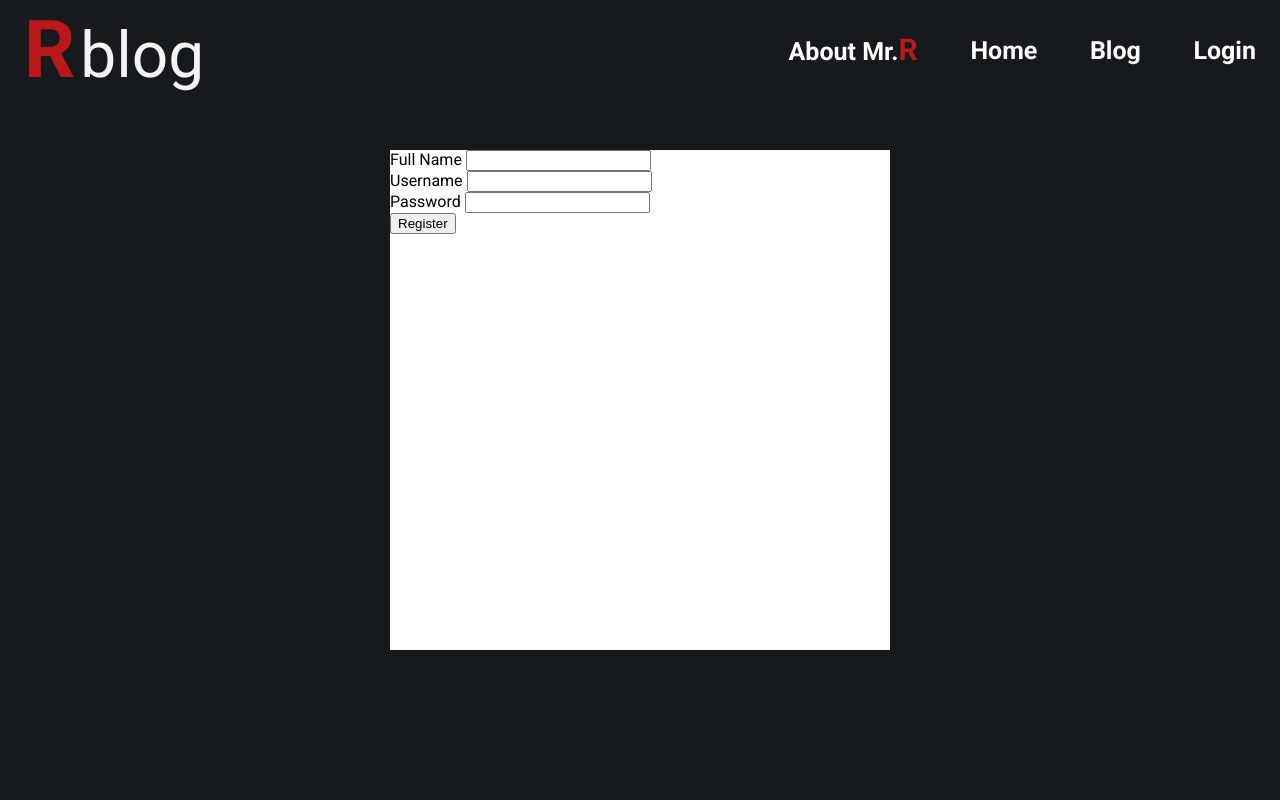
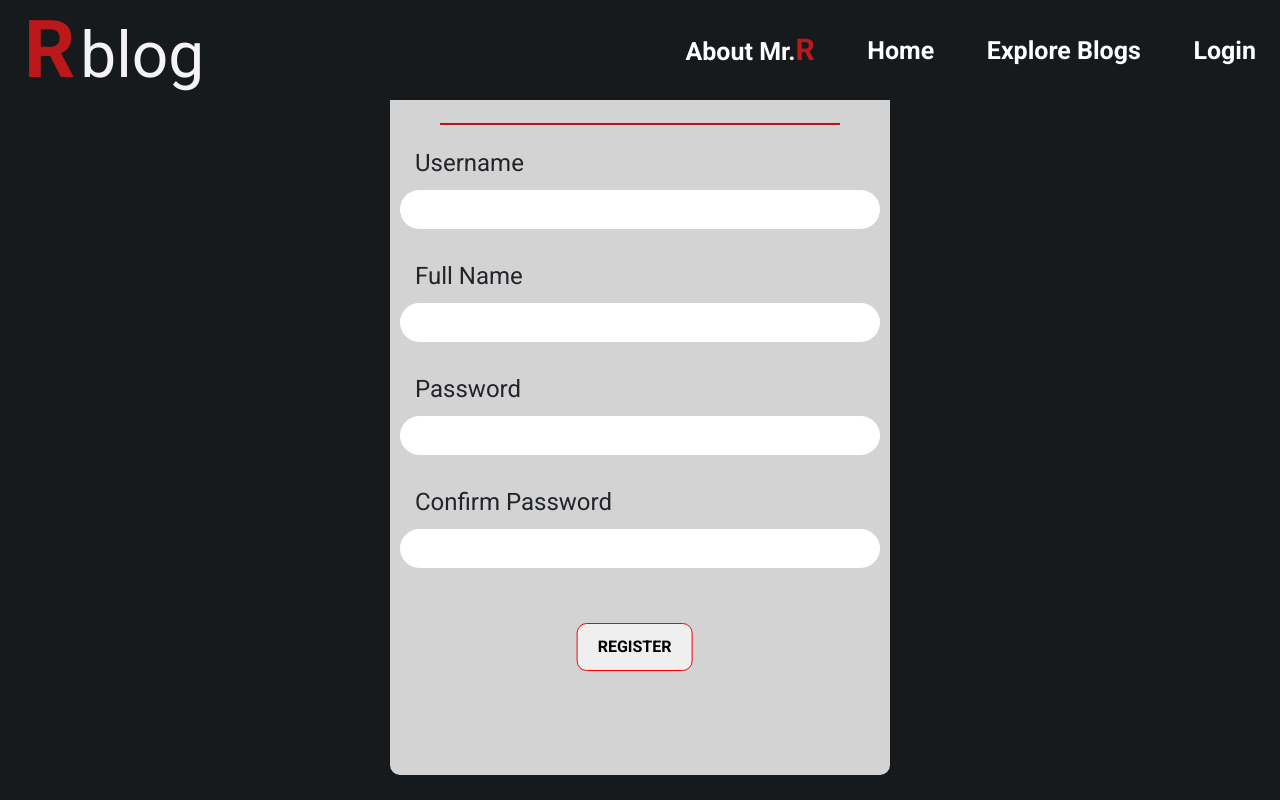
Before and after one commit to rashadaziz/theRblog, a Django app: page /user/register/ in a window 1280 px wide. Run offline with Django 3.2, Linux system fonts and the light colour scheme.

Commit message:
final touches

```diff
--- a/main/static/js/profile.js
+++ b/main/static/js/profile.js
@@ -14,7 +14,7 @@ function main() {
   }, 3000);
   setTimeout(() => {
     allowScrollDown();
-  }, 0); // change in production
+  }, 6000); // change in production
 }
 function allowScrollDown() {
   document.querySelectorAll(".scroll-down h1").forEach((el) => {
--- a/main/templates/base.html
+++ b/main/templates/base.html
@@ -25,8 +25,13 @@
                 <a href="/" class="mynav-link">Home</a>
             </div>
             <div class="mynav-item">
-                <a href="/blog/explore/" class="mynav-link">Blog</a>
+                <a href="/blog/explore/" class="mynav-link">Explore Blogs</a>
             </div>
+            {% if request.user.is_staff %}
+            <div class="mynav-item">
+                <a href="/blog/builder/" class="mynav-link">Post a Blog</a>
+            </div>
+            {% endif %}
             {% if not request.user.is_authenticated %}
             <div class="mynav-item">
                 <a href="/user/login/" class="mynav-link">Login</a>
--- a/user/static/css/register.css
+++ b/user/static/css/register.css
@@ -1,10 +1,107 @@
 form {
     display: block;
     width: 500px;
-    height: 500px;
-    background-color: white;
+    height: 1000px;
+    background-color: var(--myternary);
     position: absolute;
     top: 50%;
     left: 50%;
     transform: translate(-50%, -50%);
+    border-radius: 10px;
 }
+
+.h1 {
+   text-align: center;
+   margin: 25px 0;
+}
+
+hr {
+    height: 1px;
+    background-color: var(--mysecondary);
+    width: 80%;
+}
+
+.my-input-group {
+    width: 100%;
+    padding: 10px;
+}
+.my-input-group input {
+    padding: 10px;
+    width: 100%;
+    border-radius: 20px;
+    margin: 15px 0;
+    border: none;
+}
+.my-input-group label {
+    font-size: 1.5em;
+    margin-left: 15px;
+}
+.my-button {
+    transform: translateX(-15%);
+    text-decoration: none;
+    color: black;
+    font-weight: bold;
+    border: 1px solid red;
+    margin-left: 1.5rem;
+    border-radius: 10px;
+    padding: 15px 20px;
+    box-sizing: border-box;
+    cursor: pointer;
+    position: relative;
+    z-index: 1;
+}
+
+.my-button::before {
+    content: "";
+    padding: 15px;
+    background-color: red;
+    z-index: -1;
+    position:absolute;
+    top: 0;
+    bottom: 0;
+    left: 50%;
+    right: 50%;
+    border-radius: 10px;
+    transition: 0.5s ease;
+    opacity: 0;
+}
+.my-button:hover::before {
+    left: 0;
+    right: 0;
+    opacity: 1;
+}
+
+.my-button:hover::before:disabled {
+    left: 50%;
+    right: 50%;
+    opacity: 0;
+}
+
+.input-group {
+    width: 100%;
+    display: flex;
+    justify-content: center;
+}
+.input-group label, .input-group input {
+    margin: 0 10px;
+}
+.input-group label {
+    font-size: 20px;
+}
+.input-group input {
+    width: 20px;
+    height: 20px;
+}
+.button-container {
+    margin-top: 30px;
+    width: 100%;
+    display: flex;
+    justify-content: center;
+}
+.error {
+    margin-top: 25px;
+    width: 100%;
+    font-size: 24px;
+    color: red;
+    text-align: center;
+}
--- /dev/null
+++ b/user/static/js/register.js
@@ -0,0 +1,44 @@
+const password1 = document.getElementById("password")
+const password2 = document.getElementById("password2")
+const username = document.getElementById("username")
+const fullName = document.getElementById("fullName")
+
+password1.addEventListener("change", () => {
+    if (password1.value.trim().length === 0) {
+        document.querySelector(".my-button").disabled = true
+        password1.style.border = "1px solid red"
+    } else {
+        document.querySelector(".my-button").disabled = false
+        password1.style.border = ""
+    }
+})
+username.addEventListener("change", () => {
+    if (username.value.trim().length === 0) {
+        document.querySelector(".my-button").disabled = true
+        username.style.border = "1px solid red"
+    } else {
+        document.querySelector(".my-button").disabled = false
+        username.style.border = ""
+    }
+})
+fullName.addEventListener("change", () => {
+    if (fullName.value.trim().length === 0) {
+        document.querySelector(".my-button").disabled = true
+        fullName.style.border = "1px solid red"
+    } else {
+        document.querySelector(".my-button").disabled = false
+        fullName.style.border = ""
+    }
+})
+
+password2.addEventListener("change", () => {
+    if (password2.value !== password1.value) {
+        document.querySelector(".my-button").disabled = true
+        password1.style.border = "1px solid red"
+        password2.style.border = "1px solid red"
+    } else {
+        document.querySelector(".my-button").disabled = false
+        password1.style.border = ""
+        password2.style.border = ""
+    }
+})
--- a/user/templates/login.html
+++ b/user/templates/login.html
@@ -30,5 +30,10 @@
         <div class="button-container">
         <button type="submit" class="my-button">LOGIN</button>
     </div>
+    <div class="error">
+        {% if login_error %}
+        Invalid Login!
+        {% endif %}
+    </div>
     </form>
 {% endblock %}
--- a/user/templates/register.html
+++ b/user/templates/register.html
@@ -1,24 +1,51 @@
 {% extends 'base.html' %}
+
 {% load static %}
 {% block head %}
+<link rel="stylesheet" href="https://cdn.jsdelivr.net/npm/bootstrap@4.0.0/dist/css/bootstrap.min.css" integrity="sha384-Gn5384xqQ1aoWXA+058RXPxPg6fy4IWvTNh0E263XmFcJlSAwiGgFAW/dAiS6JXm" crossorigin="anonymous">
 <link rel="stylesheet" href="{% static 'css/register.css' %}">
 {% endblock %}
 
 {% block body %}
-    <form action="" method="POST">
+    <form style="height: 750px;" action="" method="POST">
+        <h1 class="h1">Register</h1>
+        <hr>
         {% csrf_token %}
-        <div class="input-group">
-            <label for="full_name">Full Name</label>
-            <input type="text" name="full_name" id="">
+        <div class="my-input-group">
+            <div>
+                <label for="username">Username</label>
+            </div>
+            <input type="text" name="username" id="username">
         </div>
-        <div class="input-group">
-            <label for="username">Username</label>
-            <input type="text" name="username" id="">
+        <div class="my-input-group">
+            <div>
+            <label for="fullName">Full Name</label>
+            </div>
+            <input type="text" name="full_name" id="fullName">
         </div>
-        <div class="input-group">
+        <div class="my-input-group">
+            <div>
             <label for="password">Password</label>
-            <input type="password" name="password" id="">
+            </div>
+            <input type="password" name="password" id="password">
         </div>
-        <button type="submit">Register</button>
+        <div class="my-input-group">
+            <div>
+                <label for="password2">Confirm Password</label>
+            </div>
+            <input type="password" id="password2">
+        </div>
+        <div class="button-container">
+        <button type="submit" class="my-button">REGISTER</button>
+    </div>
+    <div class="error">
+        {% if duplicate_user %}
+        Duplicate Username!
+        {% endif %}
+    </div>
     </form>
 {% endblock %}
+
+{% block script %}
+<script src="{% static 'js/register.js' %}"></script>
+{% endblock %}
--- a/user/views.py
+++ b/user/views.py
@@ -19,7 +19,7 @@ def register(request):
             return redirect("home")
 
         except IntegrityError:
-            context["duplicate_email"] = True
+            context["duplicate_user"] = True
 
     return render(request, "register.html", context)
 
```
Also changed, not shown: main/static/css/home.css (+8 -1 lines), user/static/css/login.css (+7 -0 lines).
